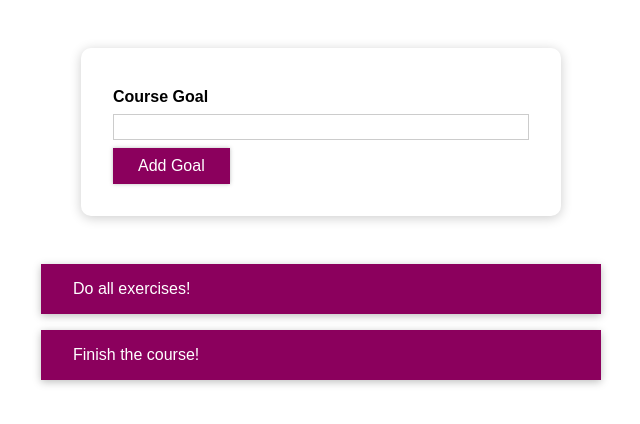
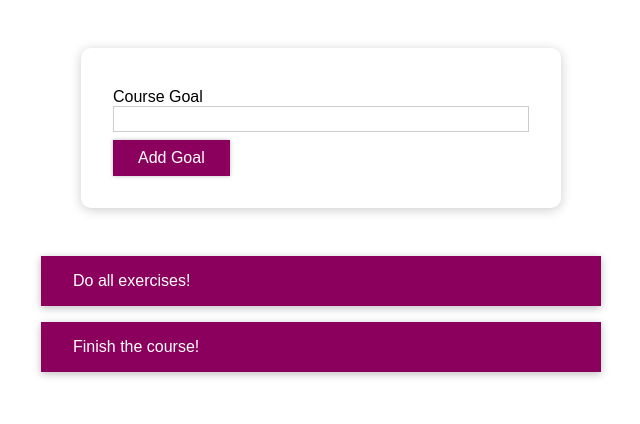
Before and after one commit to MccGrey/S.P.A, a React (Create React App) app: page / in a window 1280 px wide. Shown: the top 424 px of the page, without its empty margins (319-959 px from the left). Built offline with nearby package versions, Linux system fonts and the light colour scheme.

Commit message:
styled components for courseinput

```diff
--- a/src/components/CourseGoals/CourseInput/CourseInput.js
+++ b/src/components/CourseGoals/CourseInput/CourseInput.js
@@ -1,7 +1,41 @@
 import React, { useState } from "react";
 
 import Button from "../../UI/Button/Button";
+import styled from "styled-components";
 import "./CourseInput.css";
+
+const FormControl = styled.div`
+  margin: 0.5rem 0;
+
+  $ label {
+    font-weight: bold;
+    display: block;
+    margin-bottom: 0.5rem;
+  }
+
+  & input {
+    display: block;
+    width: 100%;
+    border: 1px solid #ccc;
+    font: inherit;
+    line-height: 1.5rem;
+    padding: 0 0.25rem;
+  }
+
+  & input:focus {
+    outline: none;
+    background: #fad0ec;
+    border-color: #8b005d;
+  }
+
+  &.invalid input {
+    border-color: red;
+    background: #ffd7d7;
+  }
+  &.invalid label {
+    color: red;
+  }
+`;
 
 const CourseInput = (props) => {
   const [enteredValue, setEnteredValue] = useState("");
@@ -25,10 +59,10 @@ const CourseInput = (props) => {
 
   return (
     <form onSubmit={formSubmitHandler}>
-      <div className={`form-control ${!isValid ? "invalid" : ""} `}>
-        <label style={{ color: !isValid ? "red" : "black" }}>Course Goal</label>
+      <FormControl className={!isValid && "invalid"}>
+        <label>Course Goal</label>
         <input type="text" onChange={goalInputChangeHandler} />
-      </div>
+      </FormControl>
       <Button type="submit">Add Goal</Button>
     </form>
   );
```
